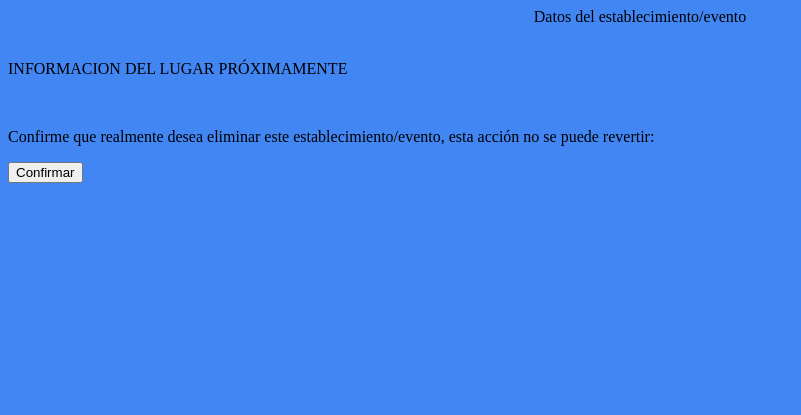
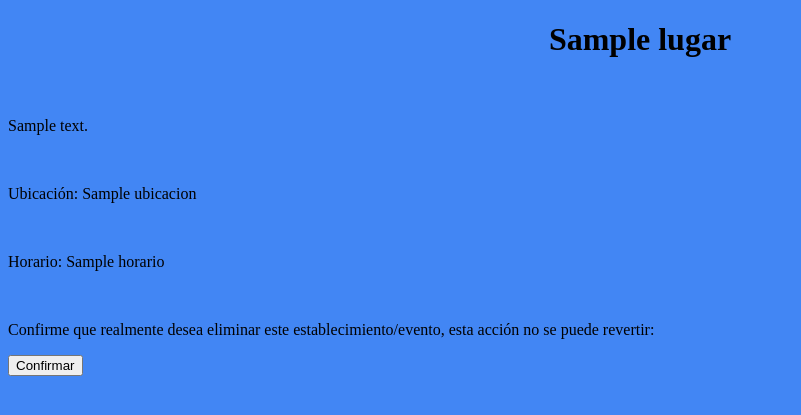
Before and after one commit to LMOlivera/PuntaGuia, a Flask app: template app/templates/eliminar_lugar.html in a window 1280 px wide. Shown: the top 415 px of the page, without its empty margins (0-801 px from the left). Run offline with Flask 2, Linux system fonts and the light colour scheme; the template is opened without the code that fills it: most values are stand-ins (such as "Sample title", 1, 10 or a date in 2020).

Commit message:
Modificado RF.10
Faltaba información en su página respectiva.

```diff
--- a/app/routes.py
+++ b/app/routes.py
@@ -175,6 +175,7 @@ def eliminar_lugar():
             SqlSelect = clsSqlSelect.SqlSelect()
             ide = SqlSelect.conseguir_ide(nombreLugar)
             tiene = SqlSelect.conseguir_tabla_tiene(ide, session['id_usuario'])
+            datos = SqlSelect.conseguir_datos_lugar(nombreLugar)
             if request.method=='POST':
                 SqlDelete = clsSqlDelete.SqlDelete()
                 SqlDelete.borrarLugar(ide)
@@ -184,7 +185,7 @@ def eliminar_lugar():
         except:
             print('Algo malo ocurrió')
             return redirect('/principal')
-    return render_template('eliminar_lugar.html', title="Eliminar establecimiento/evento", ide=ide)
+    return render_template('eliminar_lugar.html', title="Eliminar establecimiento/evento", ide=ide, lugar=datos)
 
 @app.route('/principal/modificar_lugar', methods=['GET','POST'])
 def modificar_lugar():
--- a/app/templates/eliminar_lugar.html
+++ b/app/templates/eliminar_lugar.html
@@ -1,10 +1,13 @@
 {% extends "base.html" %}
 
 {% block content %}
-<center>Datos del establecimiento/evento<br/><br/></center>
-<p>
-    INFORMACION DEL LUGAR PRÓXIMAMENTE
-</p><br>
+<h1><center>{{ lugar['nombre'] }}<br/><br/></center></h1>
+<p>{{ lugar['descripcion'] }}</p><br/>
+<p>Ubicación: {{ lugar['ubicacion'] }}</p><br/>
+<p>Horario: {{ lugar['horario'] }}</p><br/>
+{% if lugar['tipo']=='evento' %}
+<p>Día del evento: {{ lugar['fecha'] }}</p><br>
+{% endif %}
 <p>
     Confirme que realmente desea eliminar este establecimiento/evento, esta acción no se puede revertir:
     <form action='' method="POST">
```
